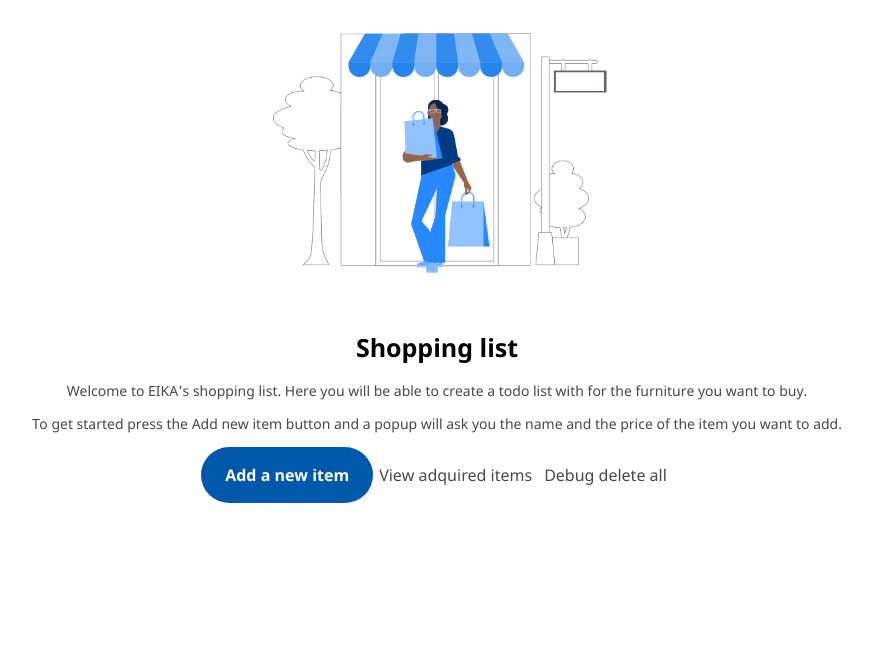
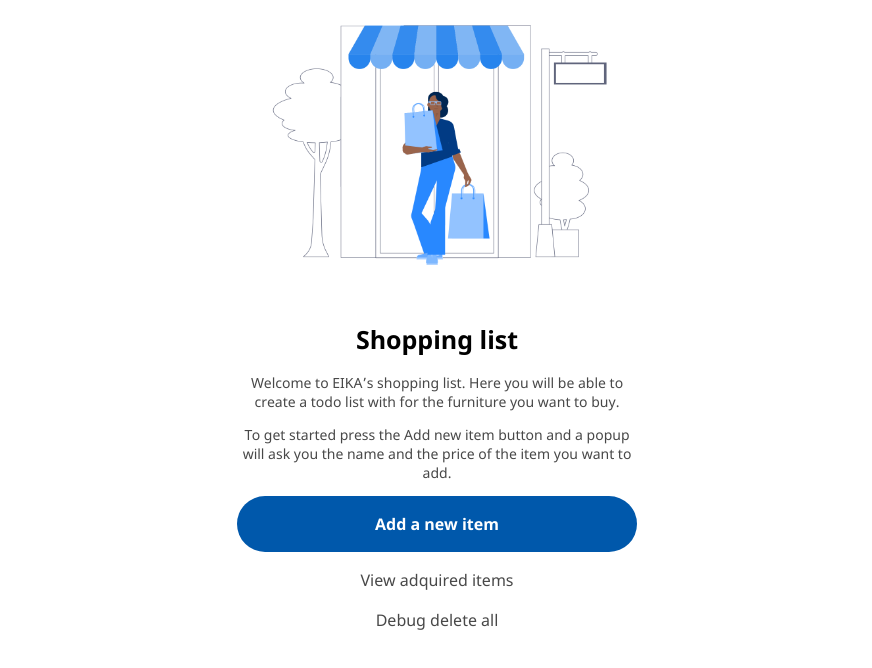
Before and after one commit to elalienx/eika-shopping-list, a React (Create React App) app: page / in a window 1280 px wide. Shown: the top 668 px of the page, without its empty margins (203-1075 px from the left). Built offline with nearby package versions, Linux system fonts and the light colour scheme.

Commit message:
added css for the footer buttons

```diff
--- a/src/App.jsx
+++ b/src/App.jsx
@@ -68,6 +68,7 @@ export default function App() {
 
       <ShoppingList list={activeItems} onUpdate={onUpdate} />
 
+      <footer className="footer">
         <button className="button-main" onClick={onCreate}>
           Add a new item
         </button>
@@ -77,6 +78,7 @@ export default function App() {
         <button className="button-secondary" onClick={onDeleteAll}>
           Debug delete all
         </button>
+      </footer>
 
       {showCompleted && (
         <ShoppingList list={inactiveItems} onUpdate={onUpdate} />
--- a/src/css/_base/layout.css
+++ b/src/css/_base/layout.css
@@ -2,3 +2,10 @@ body {
   font-family: var(--font-family);
   text-align: center;
 }
+
+@media (min-width: 550px) {
+  body {
+    max-width: 400px;
+    margin: 0 auto;
+  }
+}
--- /dev/null
+++ b/src/css/organisms/footer.css
@@ -0,0 +1,4 @@
+.footer {
+  display: grid;
+  grid-row-gap: var(--space-medium);
+}
--- a/src/css/style.css
+++ b/src/css/style.css
@@ -9,5 +9,6 @@
 @import url("./atoms/headings.css");
 @import url("./atoms/paragraph.css");
 
-/* State */
-@import url("./state/empty-state.css");
+/* Organisms */
+@import url("./organisms/empty-state.css");
+@import url("./organisms/footer.css");
```
Also changed, not shown: src/css/organisms/empty-state.css (renamed from src/css/state/empty-state.css). Lines whose indentation alone changed are shown as unchanged.
